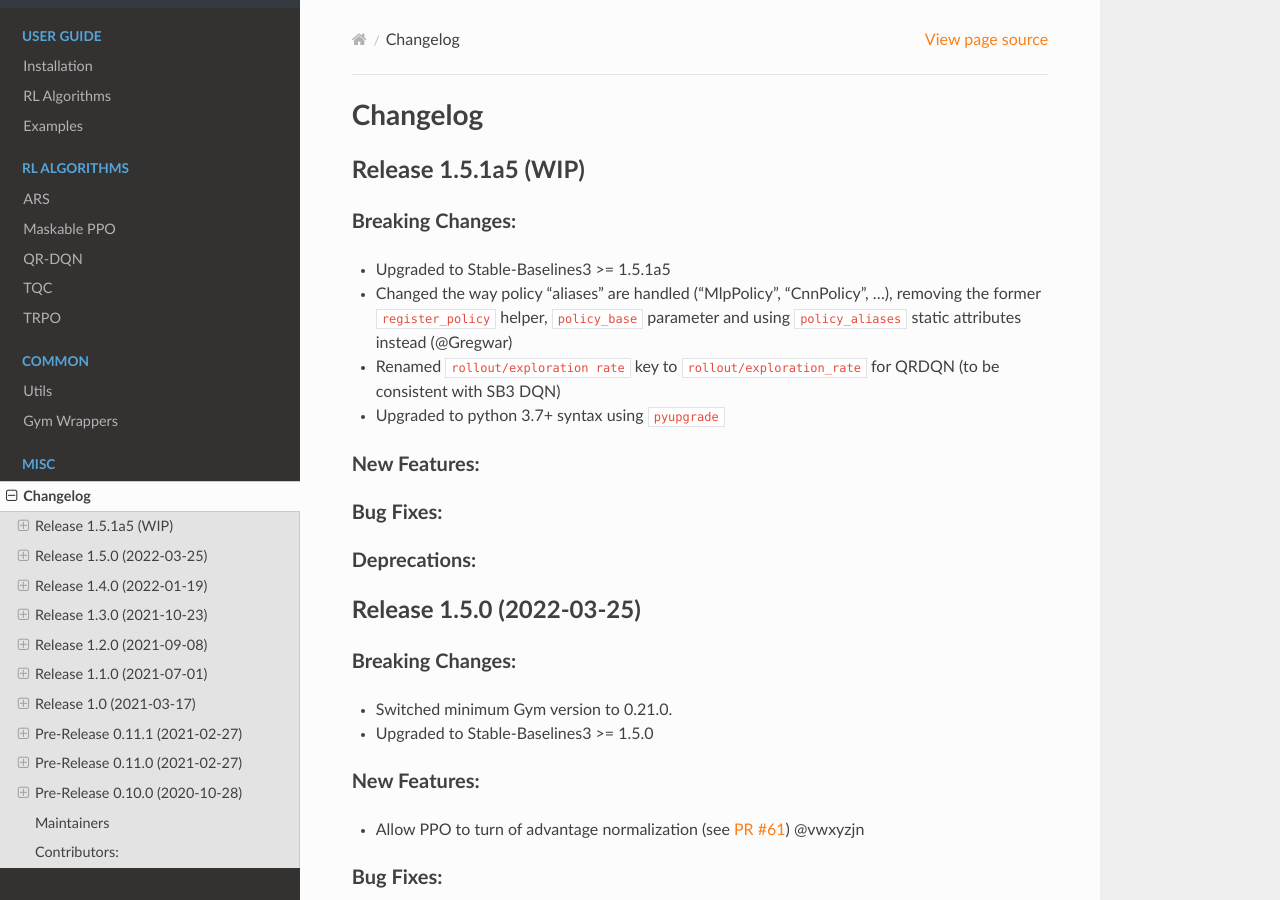
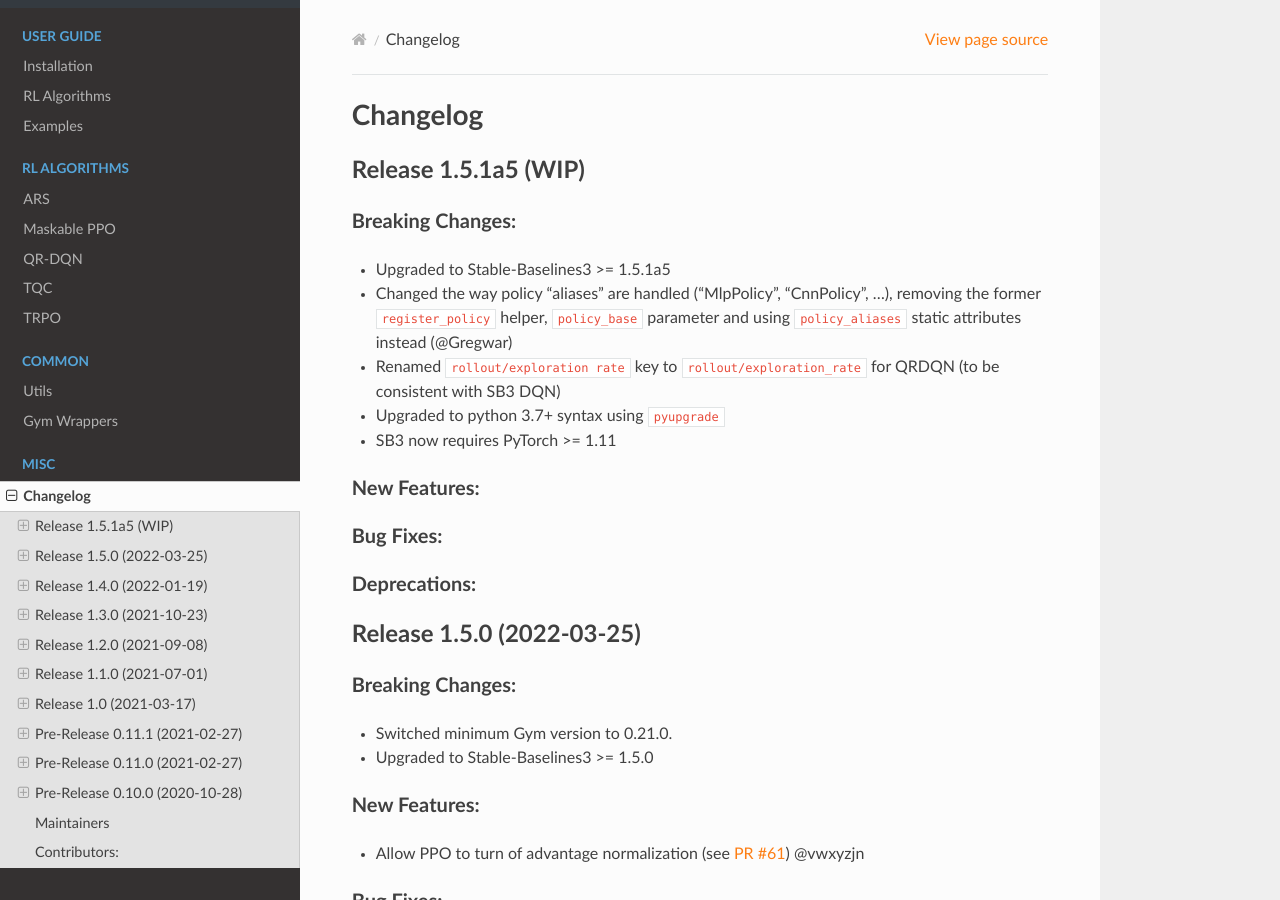
Before and after one commit to Stable-Baselines-Team/stable-baselines3-contrib, a Sphinx documentation site: the page built from docs/misc/changelog.rst, in a window 1280 px wide and 900 px high. Built offline with Sphinx 7.4.7 and the Read the Docs theme 2.0.0, drawn with Linux system fonts in a browser that asks for light colours; the version number could not be read and is left out.

Commit message:
Switch to PyTorch 1.11

```diff
--- a/docs/misc/changelog.rst
+++ b/docs/misc/changelog.rst
@@ -13,6 +13,7 @@
   ``register_policy`` helper, ``policy_base`` parameter and using ``policy_aliases`` static attributes instead (@Gregwar)
 - Renamed ``rollout/exploration rate`` key to ``rollout/exploration_rate`` for QRDQN (to be consistent with SB3 DQN)
 - Upgraded to python 3.7+ syntax using ``pyupgrade``
+- SB3 now requires PyTorch >= 1.11
 
 New Features:
 ^^^^^^^^^^^^^
```
Also changed, not shown: 1 other file.
